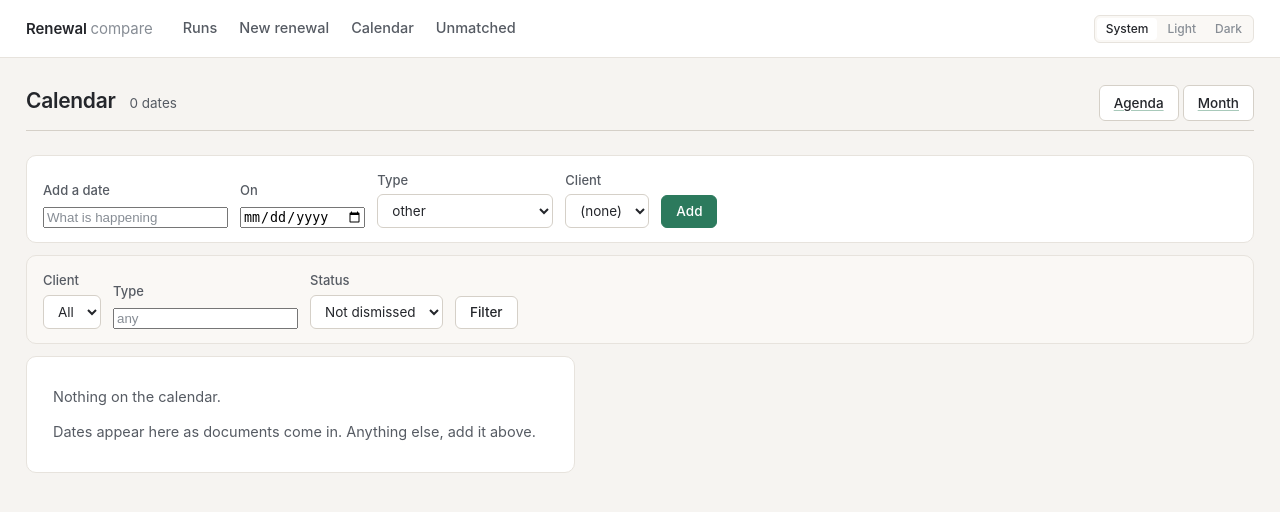
After one commit to ChiltonQiu/ins, a Python web app: template renewal/templates/calendar.html in a window 1280 px wide. The commit adds this page. Shown: the top 512 px of the page. Run offline with Jinja, Linux system fonts and the light colour scheme; the template is opened without the code that fills it, so the values that code supplies are empty.

Commit message:
feat(calendar): agenda and month views with one-click confirmation
Agenda is the default, because a list on paper is what this replaces.
Confirm is one click and dismiss is one keystroke: over-extraction only
pays for itself while clearing a wrong date stays cheaper than missing a
right one.

An unconfirmed date never renders like a confirmed one, and carries the
word as well as the styling — style alone is not a claim anyone can
read. Escalation shows through weight and a heavier left rule, not
colour alone, so it survives a colourblind reader. A derived date shows
its arithmetic, or says the anchor was not verified.

Adds GET /documents/{id}, which the plan did not list: the plan requires
every row to link to its source, and a link to a 404 is not a link to
the source.

Co-Authored-By: Claude Opus 5 (1M context) <noreply@anthropic.com>
Claude-Session: https://claude.ai/code/session_01LfxBMqYbuK8T3wysSTiPEm

```diff
--- a/renewal/static/app.css
+++ b/renewal/static/app.css
@@ -892,6 +892,158 @@ table.diffs td.renewal {
   color: var(--ink-2);
 }
 
+
+/* The calendar. */
+.addrow,
+.filters {
+  border: 1px solid var(--rule);
+  border-radius: var(--r-panel);
+  background: var(--surface);
+  padding: 14px 16px;
+  margin-bottom: 12px;
+}
+
+.filters {
+  background: var(--surface-sunk);
+}
+
+.keyhint {
+  margin: 0 0 8px;
+  font-size: 12.5px;
+}
+
+.agenda {
+  list-style: none;
+  margin: 0;
+  padding: 0;
+  display: grid;
+  gap: 4px;
+}
+
+.entry {
+  display: flex;
+  flex-wrap: wrap;
+  align-items: baseline;
+  gap: 8px 12px;
+  padding: 9px 12px;
+  border: 1px solid var(--rule);
+  border-left: 3px solid var(--rule-strong);
+  border-radius: 6px;
+  background: var(--surface);
+}
+
+.entry:focus {
+  outline: 2px solid var(--accent);
+  outline-offset: 1px;
+}
+
+.entry .when {
+  min-width: 6.5em;
+}
+
+.entry .who {
+  min-width: 12em;
+  font-weight: 600;
+}
+
+.entry .src {
+  margin-left: auto;
+}
+
+.entry .rowactions {
+  display: flex;
+  gap: 6px;
+}
+
+/* Escalation has to read at a glance without relying on colour: a colourblind
+   reader gets the heavier left rule and the bold weight instead. */
+.entry.escalated {
+  border-left-width: 6px;
+  border-left-color: var(--danger);
+  font-weight: 600;
+}
+
+/* An unconfirmed date is not a fact. It is set back from a confirmed one in
+   weight and colour, and it also carries the word, since style alone is not a
+   claim anyone can read. */
+.entry.unconfirmed {
+  border-style: dashed;
+  color: var(--ink-2);
+}
+
+.entry.confirmed {
+  border-left-color: var(--accent);
+}
+
+.entry .status-flag,
+.entry .escalated-flag,
+.entry .derived {
+  font-size: 12px;
+  padding: 1px 6px;
+  border: 1px solid var(--rule-strong);
+  border-radius: 999px;
+}
+
+.entry .derived {
+  font-style: italic;
+}
+
+.monthgrid {
+  width: 100%;
+  border-collapse: collapse;
+  table-layout: fixed;
+}
+
+.monthgrid th,
+.monthgrid td {
+  border: 1px solid var(--rule);
+  vertical-align: top;
+  padding: 4px 6px;
+}
+
+.monthgrid td {
+  height: 6.5em;
+}
+
+.monthgrid td.othermonth {
+  background: var(--surface-sunk);
+  color: var(--ink-2);
+}
+
+.monthgrid td.today {
+  outline: 2px solid var(--accent);
+  outline-offset: -2px;
+}
+
+.daynum {
+  font-size: 12px;
+  color: var(--ink-2);
+}
+
+.daylist {
+  list-style: none;
+  margin: 2px 0 0;
+  padding: 0;
+  font-size: 12px;
+}
+
+.daylist li {
+  overflow: hidden;
+  text-overflow: ellipsis;
+  white-space: nowrap;
+}
+
+.daylist li.escalated {
+  font-weight: 700;
+  border-left: 3px solid var(--danger);
+  padding-left: 4px;
+}
+
+.daylist li.unconfirmed {
+  font-style: italic;
+  color: var(--ink-2);
+}
+
 @media (max-width: 1059px) {
   thead th {
     top: 0;
--- a/renewal/static/app.js
+++ b/renewal/static/app.js
@@ -161,3 +161,57 @@ if (restored !== null) {
   sessionStorage.removeItem(SCROLL_KEY);
   window.scrollTo({ top: Number(restored), behavior: "instant" });
 }
+
+// Agenda keys. Dismissal has to be one keystroke or over-extraction stops
+// paying for itself: the whole design assumes clearing a wrong date is cheaper
+// than missing a right one.
+(function () {
+  var rows = Array.prototype.slice.call(
+    document.querySelectorAll(".agenda [data-entry]")
+  );
+  if (!rows.length) return;
+
+  function post(row, which) {
+    var action = row.dataset[which];
+    if (!action) return;
+    var form = document.createElement("form");
+    form.method = "post";
+    form.action = action;
+    document.body.appendChild(form);
+    form.submit();
+  }
+
+  function move(from, step) {
+    var index = rows.indexOf(from);
+    var next = rows[index < 0 ? 0 : index + step];
+    if (next) next.focus();
+  }
+
+  document.addEventListener("keydown", function (event) {
+    // Never steal a key from a field she is typing in.
+    var tag = (event.target.tagName || "").toLowerCase();
+    if (tag === "input" || tag === "select" || tag === "textarea") return;
+    if (event.target.isContentEditable) return;
+    if (event.metaKey || event.ctrlKey || event.altKey) return;
+
+    var row = event.target.closest ? event.target.closest("[data-entry]") : null;
+
+    if (event.key === "j" || event.key === "k") {
+      event.preventDefault();
+      if (!row) {
+        rows[0].focus();
+        return;
+      }
+      move(row, event.key === "j" ? 1 : -1);
+      return;
+    }
+    if (!row) return;
+    if (event.key === "d") {
+      event.preventDefault();
+      post(row, "dismiss");
+    } else if (event.key === "c") {
+      event.preventDefault();
+      post(row, "confirm");
+    }
+  });
+})();
--- a/renewal/templates/base.html
+++ b/renewal/templates/base.html
@@ -28,6 +28,7 @@
       {% set path = request.url.path %}
       <a href="/" {% if path == "/" %}aria-current="page"{% endif %}>Runs</a>
       <a href="/runs/new" {% if path == "/runs/new" %}aria-current="page"{% endif %}>New renewal</a>
+      <a href="/calendar" {% if path.startswith("/calendar") %}aria-current="page"{% endif %}>Calendar</a>
       <a href="/unmatched" {% if path == "/unmatched" %}aria-current="page"{% endif %}>Unmatched</a>
     </nav>
     <span class="spacer"></span>
--- /dev/null
+++ b/renewal/templates/calendar.html
@@ -0,0 +1,163 @@
+{% extends "base.html" %}
+{% block title %}Calendar{% endblock %}
+{% block content %}
+<div class="pagehead">
+  <h1>Calendar</h1>
+  <span class="sub">
+    {{ entries|length }} date{{ "" if entries|length == 1 else "s" }}
+  </span>
+  <span class="actions">
+    <a class="btn {{ 'primary' if view == 'agenda' else '' }}" href="/calendar">Agenda</a>
+    <a class="btn {{ 'primary' if view == 'month' else '' }}" href="/calendar/month">Month</a>
+  </span>
+</div>
+
+{# Adding a date sits at the top rather than behind a link: a date she is
+   holding in her head is the one most likely to be lost. #}
+<form class="formrow addrow" method="post" action="/manual-dates">
+  <div>
+    <label for="md-title">Add a date</label>
+    <input id="md-title" name="title" required placeholder="What is happening">
+  </div>
+  <div>
+    <label for="md-date">On</label>
+    <input id="md-date" name="date_value" type="date" required>
+  </div>
+  <div>
+    <label for="md-type">Type</label>
+    <select id="md-type" name="date_type">
+      <option value="other">other</option>
+      <option value="renewal_due">renewal due</option>
+      <option value="payment_due">payment due</option>
+      <option value="audit_date">audit date</option>
+      <option value="inspection_deadline">inspection deadline</option>
+      <option value="remediation_deadline">remediation deadline</option>
+    </select>
+  </div>
+  <div>
+    <label for="md-client">Client</label>
+    <select id="md-client" name="client_id">
+      <option value="">(none)</option>
+      {% for client in clients %}
+      <option value="{{ client.id }}">{{ client.display_name }}</option>
+      {% endfor %}
+    </select>
+  </div>
+  <button class="btn primary" type="submit">Add</button>
+</form>
+
+<form class="formrow filters" method="get" action="/calendar{{ '/month' if view == 'month' }}">
+  <div>
+    <label for="f-client">Client</label>
+    <select id="f-client" name="client_id">
+      <option value="">All</option>
+      {% for client in clients %}
+      <option value="{{ client.id }}" {{ "selected" if selected_client_id == client.id }}>
+        {{ client.display_name }}</option>
+      {% endfor %}
+    </select>
+  </div>
+  <div>
+    <label for="f-type">Type</label>
+    <input id="f-type" name="date_type" value="{{ selected_date_type or '' }}"
+           placeholder="any">
+  </div>
+  <div>
+    <label for="f-status">Status</label>
+    <select id="f-status" name="status">
+      <option value="">Not dismissed</option>
+      {% for value in statuses %}
+      <option value="{{ value }}" {{ "selected" if selected_status == value }}>{{ value }}</option>
+      {% endfor %}
+    </select>
+  </div>
+  <button class="btn" type="submit">Filter</button>
+</form>
+
+{% macro entry_row(entry) %}
+{# Status is shown, never inferred from styling alone: an unconfirmed date is
+   labelled in words as well as marked, so it can never read as fact. #}
+<li class="entry {{ 'escalated' if entry.escalated }} {{ entry.status }}"
+    tabindex="0" data-entry
+    data-confirm="{{ '/dates/%d/confirm'|format(entry.source_id) if entry.kind == 'document_date' }}"
+    data-dismiss="{{ '/dates/%d/dismiss'|format(entry.source_id) if entry.kind == 'document_date' else '/manual-dates/%d/dismiss'|format(entry.source_id) }}">
+  <span class="num when">{{ entry.date_value.strftime("%Y-%m-%d") }}</span>
+  <span class="who">
+    {% if entry.client_name %}{{ entry.client_name }}
+    {% else %}<span class="muted">unmatched</span>{% endif %}
+  </span>
+  <span class="what">{{ entry.title }}</span>
+  {% if entry.escalated %}<span class="flag escalated-flag">escalated</span>{% endif %}
+  <span class="flag status-flag">{{ entry.status }}</span>
+  {% if entry.is_derived %}
+  <span class="flag derived">
+    {% if entry.anchor_date %}
+    computed — {{ entry.anchor_date.strftime("%Y-%m-%d") }} + arithmetic
+    {% else %}
+    computed — anchor not verified
+    {% endif %}
+  </span>
+  {% endif %}
+  <span class="src">
+    {% if entry.document_id %}
+    <a href="/documents/{{ entry.document_id }}">source p{{ entry.source_page }}</a>
+    {% else %}<span class="muted">typed in</span>{% endif %}
+  </span>
+  <span class="rowactions">
+    {% if entry.kind == "document_date" and entry.status != "confirmed" %}
+    <form method="post" action="/dates/{{ entry.source_id }}/confirm">
+      <button class="btn" type="submit">Confirm</button>
+    </form>
+    {% endif %}
+    <form method="post"
+          action="{% if entry.kind == 'document_date' %}/dates/{{ entry.source_id }}/dismiss{% else %}/manual-dates/{{ entry.source_id }}/dismiss{% endif %}">
+      <button class="btn" type="submit">Dismiss</button>
+    </form>
+  </span>
+</li>
+{% endmacro %}
+
+<div class="calendar" data-view="{{ view }}">
+{% if view == "month" %}
+  <div class="pagehead">
+    <h2>{{ month_name }} {{ year }}</h2>
+  </div>
+  <table class="monthgrid">
+    <thead>
+      <tr>{% for day in ["Sun", "Mon", "Tue", "Wed", "Thu", "Fri", "Sat"] %}
+        <th>{{ day }}</th>{% endfor %}</tr>
+    </thead>
+    <tbody>
+      {% for week in weeks %}
+      <tr>
+        {% for day in week %}
+        <td class="{{ 'othermonth' if day.month != month }} {{ 'today' if day == today }}">
+          <span class="num daynum">{{ day.day }}</span>
+          <ul class="daylist">
+            {% for entry in by_day.get(day, []) %}
+            <li class="{{ 'escalated' if entry.escalated }} {{ entry.status }}">
+              {{ entry.client_name or "unmatched" }} — {{ entry.title }}
+            </li>
+            {% endfor %}
+          </ul>
+        </td>
+        {% endfor %}
+      </tr>
+      {% endfor %}
+    </tbody>
+  </table>
+{% elif entries %}
+  <p class="muted keyhint">
+    j and k move between dates, c confirms, d dismisses.
+  </p>
+  <ul class="agenda">
+    {% for entry in entries %}{{ entry_row(entry) }}{% endfor %}
+  </ul>
+{% else %}
+  <div class="empty">
+    <p>Nothing on the calendar.</p>
+    <p>Dates appear here as documents come in. Anything else, add it above.</p>
+  </div>
+{% endif %}
+</div>
+{% endblock %}
--- a/renewal/web/__init__.py
+++ b/renewal/web/__init__.py
@@ -18,11 +18,11 @@ from starlette.exceptions import HTTPException as StarletteHTTPException
 from renewal.blobstore import BlobStore
 from renewal.config import Settings
 from renewal.models import Client, Policy, RenewalRun
-from renewal.web import comparison, review, runs, unmatched
+from renewal.web import calendar, comparison, review, runs, unmatched
 from renewal.web.deps import Deps
 from renewal.web.templating import TEMPLATES
 
-ROUTER_MODULES = (runs, review, comparison, unmatched)
+ROUTER_MODULES = (runs, review, comparison, unmatched, calendar)
 
 
 def create_app(*, settings: Settings, store: BlobStore, model_client, session_factory):
```
Also changed, not shown: renewal/web/calendar.py (added, +172 -0 lines), tests/test_web_calendar.py (added, +167 -0 lines).
